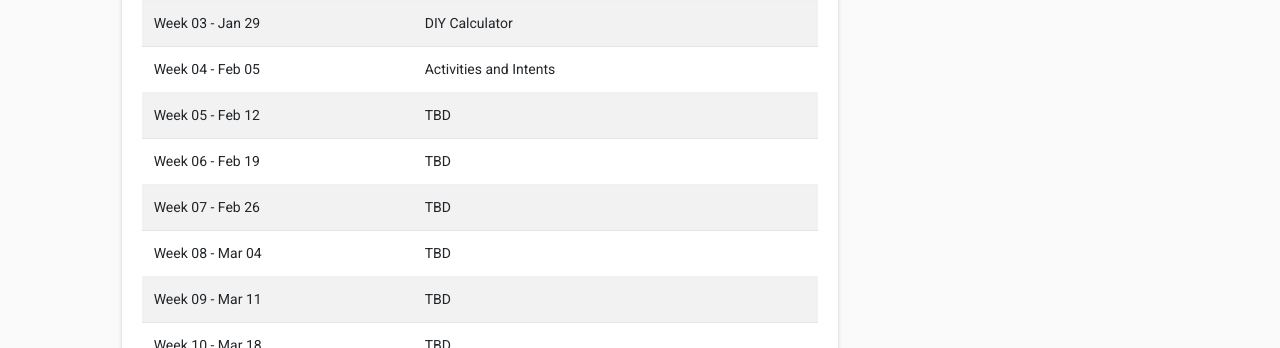
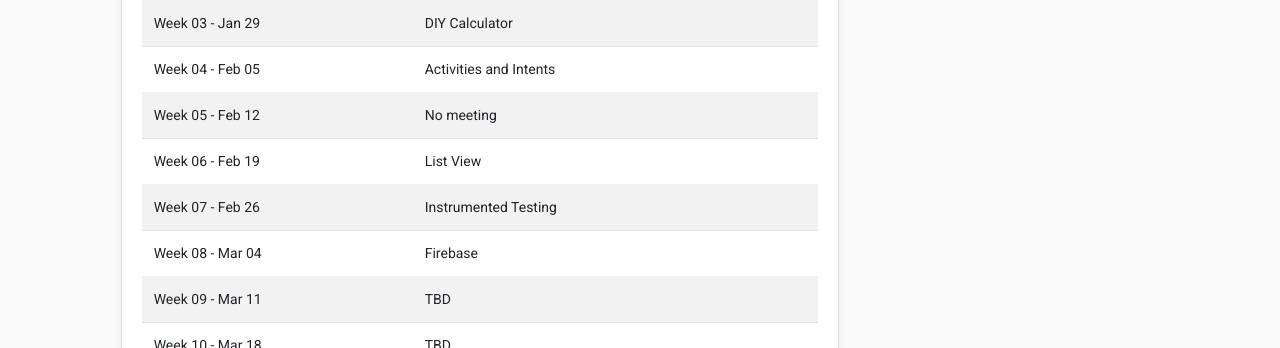
Before and after one commit to git-mad/gitmad.github.io, a Jekyll site: the page built from index.html, in a window 1280 px wide. Shown: the part 676-1024 px from the top of the page. Built offline with Jekyll 4.4.1, drawn with Linux system fonts in a browser that asks for light colours; nearby versions of some CDN libraries; comment, search, counter and statistics services are not loaded.

Commit message:
Update lessons schedule

```diff
--- a/_data/schedule.yml
+++ b/_data/schedule.yml
@@ -15,19 +15,19 @@
   link: null
 
 - date: Week 05 - Feb 12
-  topic: TBD
+  topic: No meeting
   link: null
 
 - date: Week 06 - Feb 19
-  topic: TBD
+  topic: List View
   link: null
 
 - date: Week 07 - Feb 26
-  topic: TBD
+  topic: Instrumented Testing
   link: null
 
 - date: Week 08 - Mar 04
-  topic: TBD
+  topic: Firebase
   link: null
 
 - date: Week 09 - Mar 11
```
